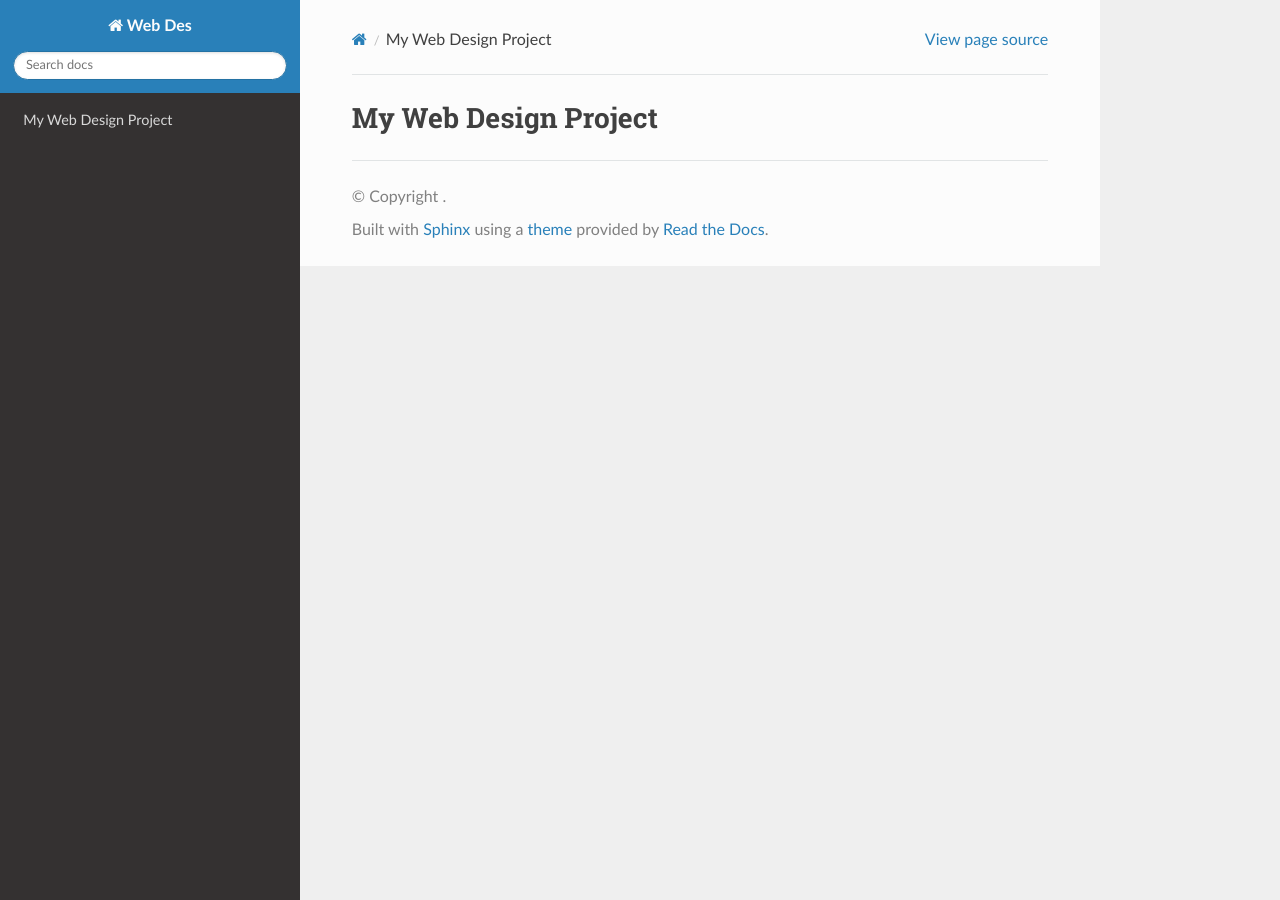
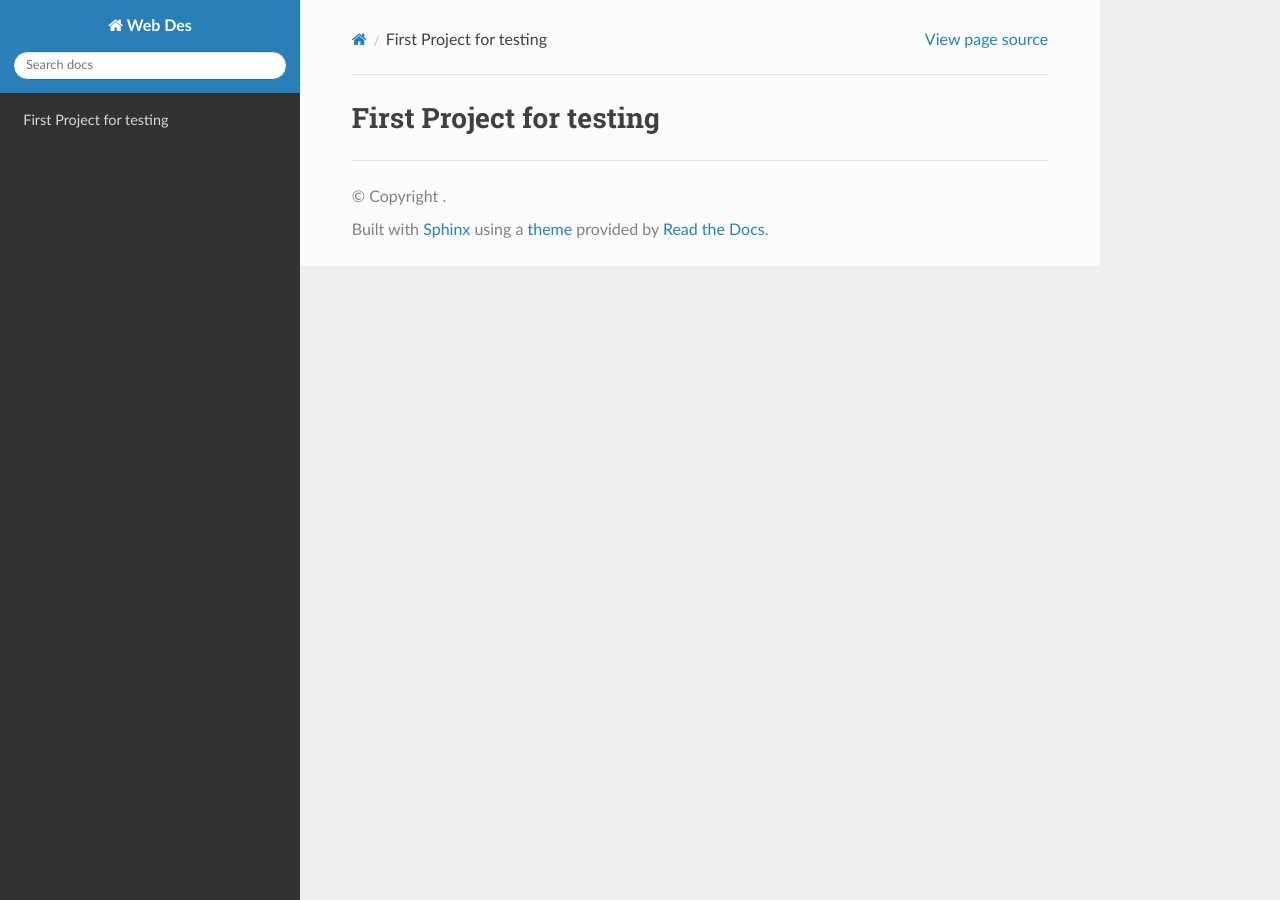
Before and after one commit to Kennedy-pop/roboforminformarmation, a Sphinx documentation site: the page built from docs/index.rst, in a window 1280 px wide. Built offline with Sphinx 7.4.7 and the Read the Docs theme 3.1.0, drawn with Linux system fonts in a browser that asks for light colours.

Commit message:
Update index.rst

```diff
--- a/docs/index.rst
+++ b/docs/index.rst
@@ -1,2 +1,2 @@
-My Web Design Project
+First Project for testing
 ----------
```
